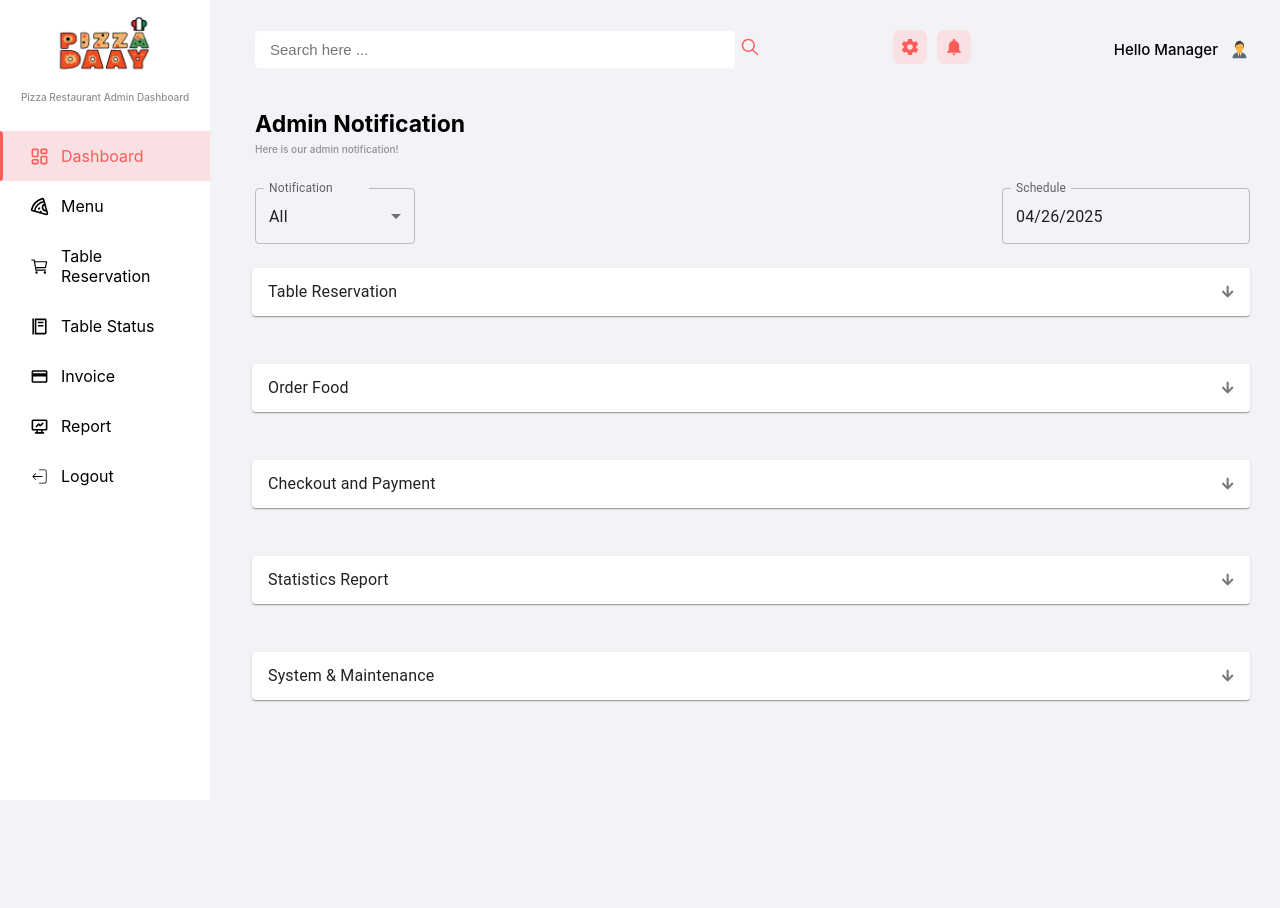
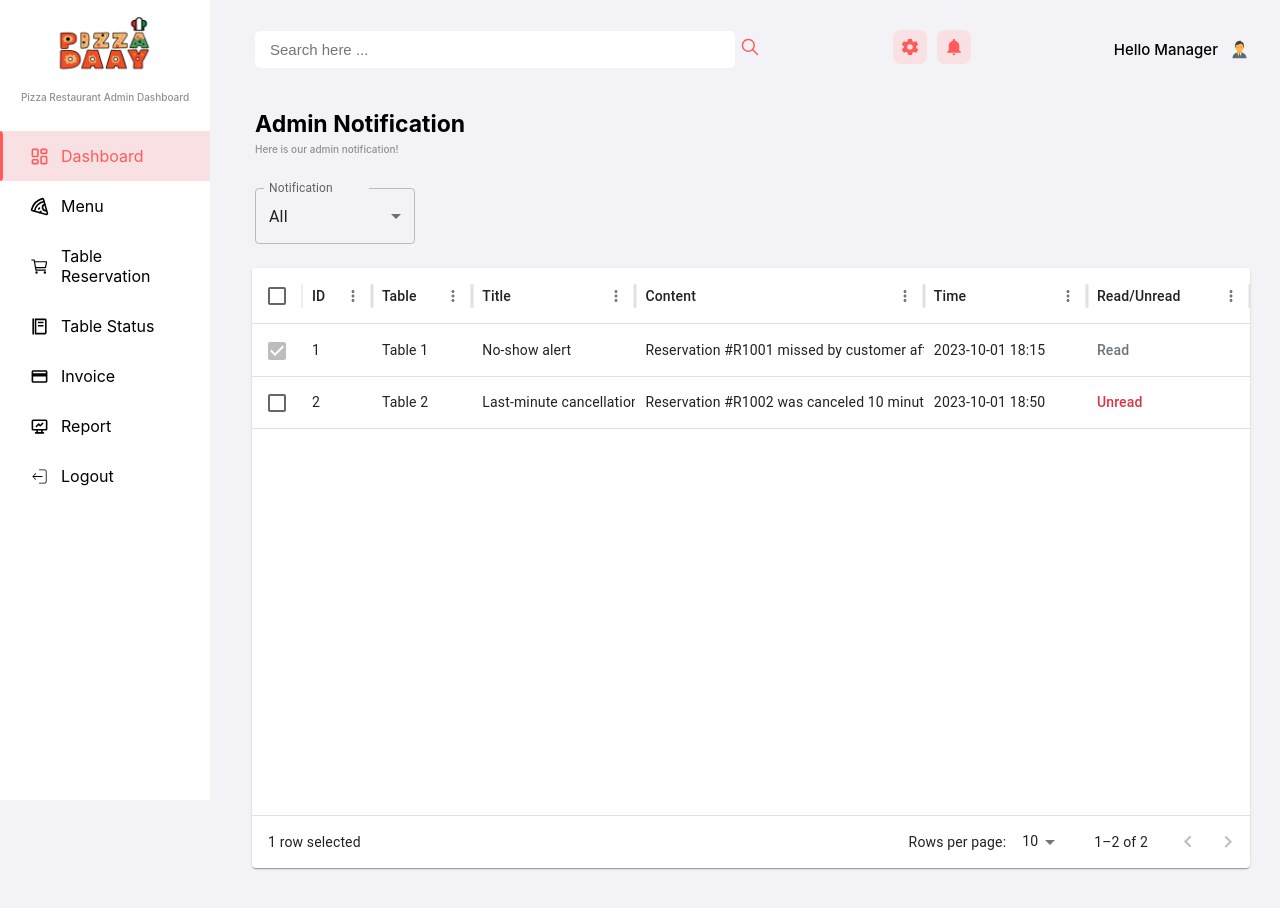
Before and after one commit to baonhi12/restaurant-system-frontend, a React (Create React App) app: page /dashboard/all-notification in a window 1280 px wide. Shown: the top 908 px of the page. Before the commit the page ends 800 px from the top, so only its background shows below. Built offline with nearby package versions, Linux system fonts and the light colour scheme.

Commit message:
edit layout notification page

```diff
--- a/src/components/admincomponent/DetailNotice.js
+++ b/src/components/admincomponent/DetailNotice.js
@@ -2,47 +2,21 @@ import React, { useState, useEffect } from 'react';
 import { DataGrid } from '@mui/x-data-grid';
 import PropTypes from 'prop-types';
 import Paper from '@mui/material/Paper';
-import Accordion from '@mui/material/Accordion';
-import AccordionSummary from '@mui/material/AccordionSummary';
-import Typography from '@mui/material/Typography';
-import { MdCheckCircle, MdWarning, MdError } from 'react-icons/md';
-import { FaArrowDown  } from "react-icons/fa";
 
 const initialRows = [
     // Reservation Notifications
-    { id: "RN01", tableid: 'Table 1', title: 'No-show alert', content: 'Reservation #R1001 missed by customer after 15 mins.', time: '2023-10-01 18:15', priority: 'High', type: 'Read', category: 'reserve' },
-    { id: "RN02", tableid: 'Table 2', title: 'Last-minute cancellation', content: 'Reservation #R1002 was canceled 10 minutes before scheduled time.', time: '2023-10-01 18:50', priority: 'Medium', type: 'Unread', category: 'reserve' },
-
-    // Order Notifications
-    { id: "ON01", tableid: 'Table 3', title: 'Delayed order', content: 'Order #O2001 is 10 minutes overdue from standard preparation time.', time: '2023-10-01 12:45', priority: 'High', type: 'Read', category: 'order' },
-    { id: "ON02", tableid: 'Table 1', title: 'Ingredient unavailable', content: 'Cheddar cheese is out of stock for Order #O2002.', time: '2023-10-01 13:05', priority: 'Medium', type: 'Unread', category: 'order' },
-
-    // Checkout & Payment Notifications
-    { id: "CPN01", tableid: 'Table 6', title: 'Payment mismatch', content: 'Amount paid for Order #O3001 differs from system record.', time: '2023-10-01 15:00', priority: 'Medium', type: 'Unread', category: 'payment' },
-    { id: "CPN02", tableid: 'Table 2', title: 'Refund requested', content: 'Customer requested refund for Order #O3002 due to wrong dish.', time: '2023-10-01 15:30', priority: 'High', type: 'Read', category: 'payment' },
-    { id: "CPN03", tableid: 'Table 7', title: 'Card declined', content: 'Card declined during payment for Order #O3003.', time: '2023-10-01 16:00', priority: 'Medium', type: 'Unread', category: 'payment' },
-
-    // Statistics Report Notifications
-    { id: "SRN01", tableid: 'N/A', title: 'Revenue drop alert', content: 'Revenue for 2023-10-01 dropped 45% compared to average.', time: '2023-10-01 23:00', priority: 'Medium', type: 'Read', category: 'statistics' },
-    { id: "SRN02", tableid: 'N/A', title: 'Order surge detected', content: 'Spike in order volume — 30 orders in last 10 minutes.', time: '2023-10-01 12:00', priority: 'High', type: 'Read', category: 'statistics' },
-    { id: "SRN03", tableid: 'N/A', title: 'Low customer traffic', content: 'Customer visits fell below threshold today.', time: '2023-10-01 21:00', priority: 'Low', type: 'Unread', category: 'statistics' },
-
-    // System & Maintenance Notifications
-    { id: "SMN01", tableid: 'N/A', title: 'Payment API error', content: 'VNPay API failed to respond after 5 attempts.', time: '2023-10-01 11:50', priority: 'High', type: 'Unread', category: 'system' },
-    { id: "SMN02", tableid: 'N/A', title: 'Database connection lost', content: 'Temporary loss of database access detected.', time: '2023-10-01 11:55', priority: 'High', type: 'Read', category: 'system' },
+    { id: 1, tableid: 'Table 1', title: 'No-show alert', content: 'Reservation #R1001 missed by customer after 15 mins.', time: '2023-10-01 18:15', type: 'Read' },
+    { id: 2, tableid: 'Table 2', title: 'Last-minute cancellation', content: 'Reservation #R1002 was canceled 10 minutes before scheduled time.', time: '2023-10-01 18:50', type: 'Unread' },
 ];
 
-const paginationModel = { page: 0, pageSize: 5 };
+const paginationModel = { page: 0, pageSize: 10 };
 
-const DetailNotice = ({ filter, title, category  }) => {
-    // const [allRows, setAllRows] = useState(initialRows);
-    const [allRows, setAllRows] = useState(
-        initialRows.filter(r => r.category === category)
-    );
+const DetailNotice = ({ filter }) => {
+    const [allRows, setAllRows] = useState(initialRows);
 
     useEffect(() => {
-        setAllRows(initialRows.filter(r => r.category === category));
-    }, [category]);
+        setAllRows(initialRows);
+    }, []);
 
     const [rowSelectionModel, setRowSelectionModel] = useState(
         allRows.filter(r => r.type === 'Read').map(r => r.id)
@@ -76,38 +50,6 @@ const DetailNotice = ({ filter, title, category  }) => {
         { field: 'content', headerName: 'Content', flex: 2.3, minWidth: 130 },
         { field: 'time', headerName: 'Time', flex: 1.3, minWidth: 130 },
         {
-            field: 'priority',
-            headerName: 'Priority',
-            flex: 1.3,
-            minWidth: 130,
-            renderCell: (params) => {
-                let IconComponent, color;
-                switch (params.value) {
-                    case 'Low':
-                        IconComponent = MdCheckCircle;
-                        color = '#28a745'; // green
-                        break;
-                    case 'Medium':
-                        IconComponent = MdWarning;
-                        color = '#ffc107'; // amber
-                        break;
-                    case 'High':
-                        IconComponent = MdError;
-                        color = '#dc3545'; // red
-                        break;
-                    default:
-                        IconComponent = MdWarning;
-                        color = '#6c757d'; // gray
-                }
-                return (
-                    <div style={{ display: 'flex', alignItems: 'center' }}>
-                        <IconComponent size={24} style={{ color }} />
-                        <span style={{ marginLeft: 8 }}>{params.value}</span>
-                    </div>
-                );
-            },
-        },
-        {
             field: 'type',
             headerName: 'Read/Unread',
             flex: 1.3,
@@ -125,13 +67,8 @@ const DetailNotice = ({ filter, title, category  }) => {
     ];
 
     return (
-        <Accordion>
-            <AccordionSummary aria-controls="panel1-content" id="panel1-header" expandIcon={<FaArrowDown  />}>
-                <Typography component="span">{title}</Typography>
-            </AccordionSummary>
-
         <div className='dashboard-notification-item-content'>
-                <Paper sx={{ height: 400, width: '100%' }}>
+            <Paper sx={{ height: 600, width: '100%' }}>
                 <DataGrid
                     rows={displayRows}
                     columns={columns}
@@ -140,24 +77,20 @@ const DetailNotice = ({ filter, title, category  }) => {
                     rowSelectionModel={rowSelectionModel}
                     onRowSelectionModelChange={handleRowSelectionChange}
                     initialState={{ pagination: { paginationModel } }}
-                        pageSizeOptions={[5, 10]}
+                    pageSizeOptions={[10, 15]}
                     sx={{ border: 0 }}
                 />
             </Paper>
         </div>
-        </Accordion>
     );
 }
 
 DetailNotice.propTypes = {
     filter: PropTypes.oneOf(['all', 'read', 'unread']),
-    title:  PropTypes.string,
-    category: PropTypes.string.isRequired,
 };
 
 DetailNotice.defaultProps = {
     filter: 'all',
-    title:  'Notice Table Reservation',
 };
 
 export default DetailNotice;
--- a/src/pages/adminpage/AllNotification.js
+++ b/src/pages/adminpage/AllNotification.js
@@ -1,4 +1,4 @@
-import React, { useState, useEffect } from 'react';
+import React from 'react';
 import Navbar from '../../components/admincomponent/Navbar';
 import '../../assets/css/Dashboard.css';
 import { IoIosSearch, IoMdNotifications, IoMdSettings } from "react-icons/io";
@@ -8,11 +8,6 @@ import InputLabel from '@mui/material/InputLabel';
 import MenuItem from '@mui/material/MenuItem';
 import FormControl from '@mui/material/FormControl';
 import Select from '@mui/material/Select';
-import dayjs from 'dayjs';
-import { DemoContainer } from '@mui/x-date-pickers/internals/demo';
-import { AdapterDayjs } from '@mui/x-date-pickers/AdapterDayjs';
-import { LocalizationProvider } from '@mui/x-date-pickers/LocalizationProvider';
-import { DatePicker } from '@mui/x-date-pickers/DatePicker';
 import DetailNotice from '../../components/admincomponent/DetailNotice';
 
 const AllNotification = ({ onFilterChange }) => {
@@ -27,8 +22,6 @@ const AllNotification = ({ onFilterChange }) => {
           onFilterChange(newFilter);
         }
     };
-
-    const [selectedDate, setSelectedDate] = useState(dayjs());
 
     return (
         <div className="dashboard-container">
@@ -89,40 +82,13 @@ const AllNotification = ({ onFilterChange }) => {
                                 </Select>
                             </FormControl>
                         </div>
-
-                        <div className='dashboard-notification-header-search'>
-                            <LocalizationProvider dateAdapter={AdapterDayjs}>
-                                <DemoContainer components={['DatePicker']}>
-                                    <DatePicker
-                                    label="Schedule"
-                                    value={selectedDate}
-                                    onChange={(newValue) => setSelectedDate(newValue)}
-                                    />
-                                </DemoContainer>
-                            </LocalizationProvider>
-                        </div>
                     </div>
 
                     <div className='dashboard-notification-content'>
                         <div className='dashboard-notification-item'>
-                            <DetailNotice filter={filter} title="Table Reservation" category="reserve" />
+                            <DetailNotice filter={filter}  />
                         </div>
 
-                        <div className='dashboard-notification-item'>
-                            <DetailNotice filter={filter} title="Order Food" category="order" />
-                        </div>
-
-                        <div className='dashboard-notification-item'>
-                            <DetailNotice filter={filter} title="Checkout and Payment" category="payment" />
-                        </div>
-
-                        <div className='dashboard-notification-item'>
-                            <DetailNotice filter={filter} title="Statistics Report" category="statistics" />
-                        </div>
-
-                        <div className='dashboard-notification-item'>
-                            <DetailNotice filter={filter} title="System & Maintenance" category="system" />
-                        </div>
                     </div>
                 </div>
             </div>
```
Lines whose indentation alone changed are shown as unchanged.
